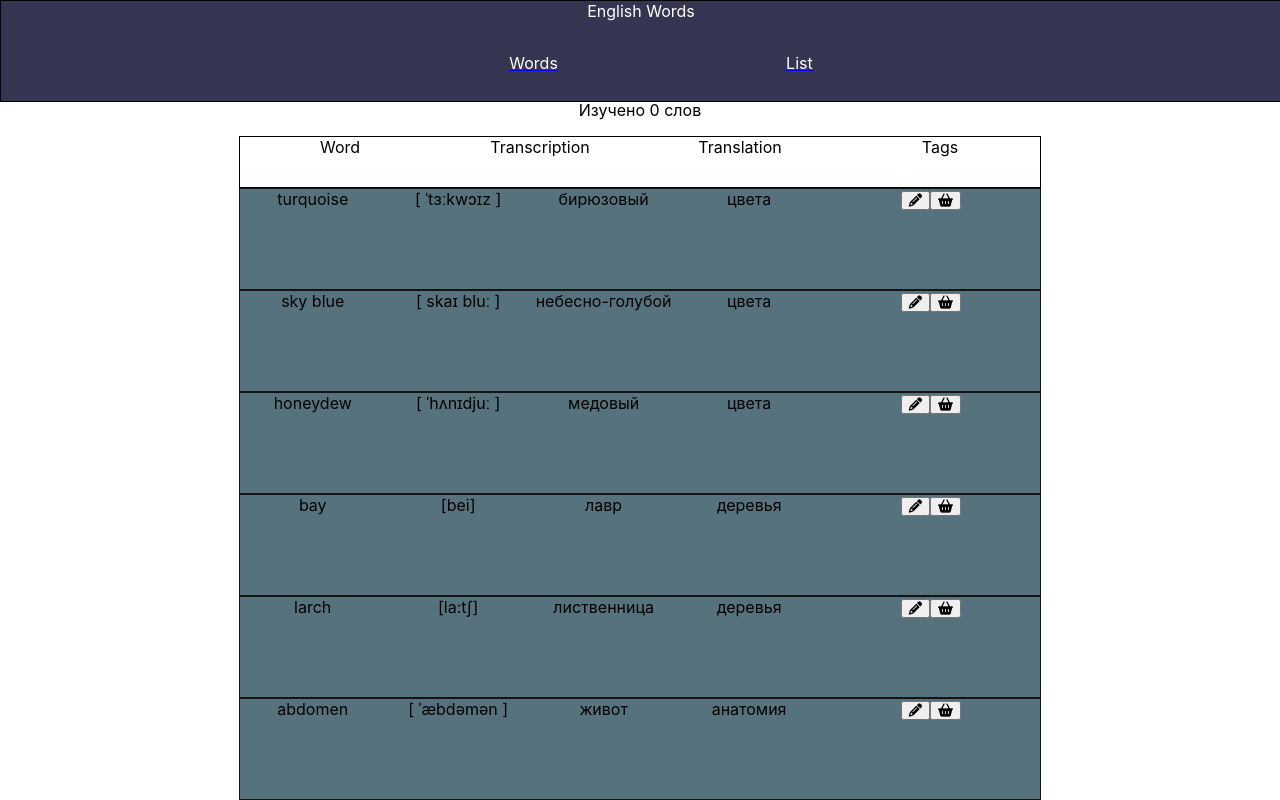
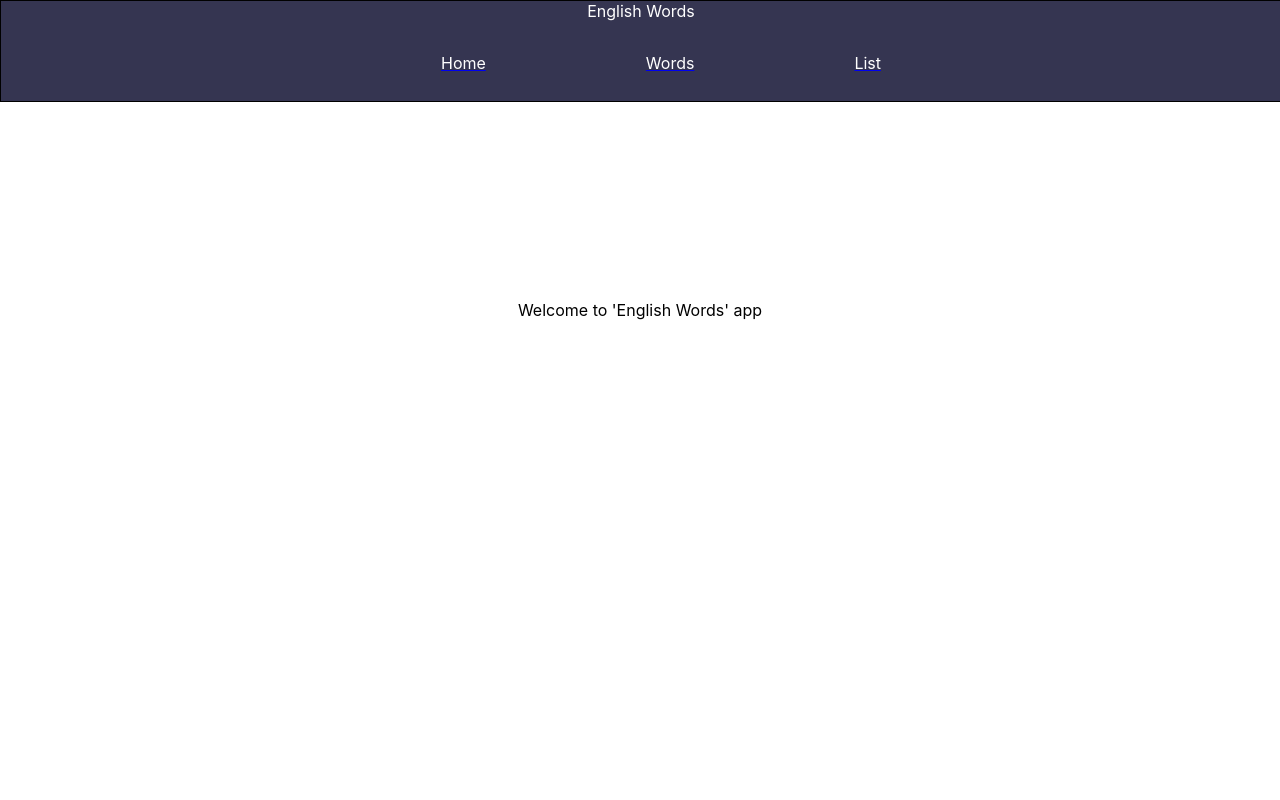
Before and after one commit to fari2288/words, a React (Create React App) app: page /home in a window 1280 px wide. Shown: the top 800 px of the page. Built offline with nearby package versions, Linux system fonts and the light colour scheme.

Commit message:
убрала List с главной страницы

```diff
--- a/src/App.js
+++ b/src/App.js
@@ -10,7 +10,7 @@ import words from './Components/List';
 import Cards from './Components/Cards/Cards.jsx';
 import CardList from './Components/Word/Word.jsx';
 import './Components/Header/header.css';
-
+import Home from './Components/Home/Home';
 
 import { useState } from 'react';
 
@@ -31,10 +31,14 @@ setWords(click+1);
             <div className='header'>
                 <div className='font'>English Words</div>
                   <ul className='links'>
-                    <li>
+
+                  <li>
+                      <Link to='home'>
+                  <p className='font'>Home</p></Link></li>
+                  <li>
                       <Link to='words'>
                   <p className='font'>Words</p></Link></li>
-                <li><Link to='home'><p className='font'>List</p></Link></li></ul>
+                <li><Link to='list'><p className='font'>List</p></Link></li></ul>
 
             </div>
 
@@ -43,10 +47,15 @@ setWords(click+1);
         </div>
         <Routes>
             <Route path='/words' element={<CardList addWords={addWords}/>}/>
-            <Route path='/home' />
+            <Route path='/list' element={<List/>}/>
+            <Route path='/home' element={<Home/>}/>
         </Routes>
         </Router>
+    </div>
+  )
 
+        function List(){
+          return(
       <div className='wrap'><p>Изучено {click} слов</p>
       <div className='wrapper'>
       <div className='title'>
@@ -66,9 +75,10 @@ setWords(click+1);
         isSaved={word.isSaved}
         />)
       }
-      </div>
-    </div>
-  )
+      </div>)}
+
+
+
 }
 
 export default App;
--- /dev/null
+++ b/src/components/Home/Home.jsx
@@ -0,0 +1,11 @@
+import './home.css'
+
+function Home(){
+    return(
+        <div className="app">
+            <p>Welcome to 'English Words' app</p>
+        </div>
+    )
+}
+
+export default Home;
--- /dev/null
+++ b/src/components/Home/home.css
@@ -0,0 +1,3 @@
+.app{
+    margin-top: 300px;
+}
```
Also changed, not shown: src/components/NoMatch/NoMatch.jsx (deleted, +0 -11 lines), src/components/NoMatch/60b9e38c3f3b2150470560.jpg (deleted).
